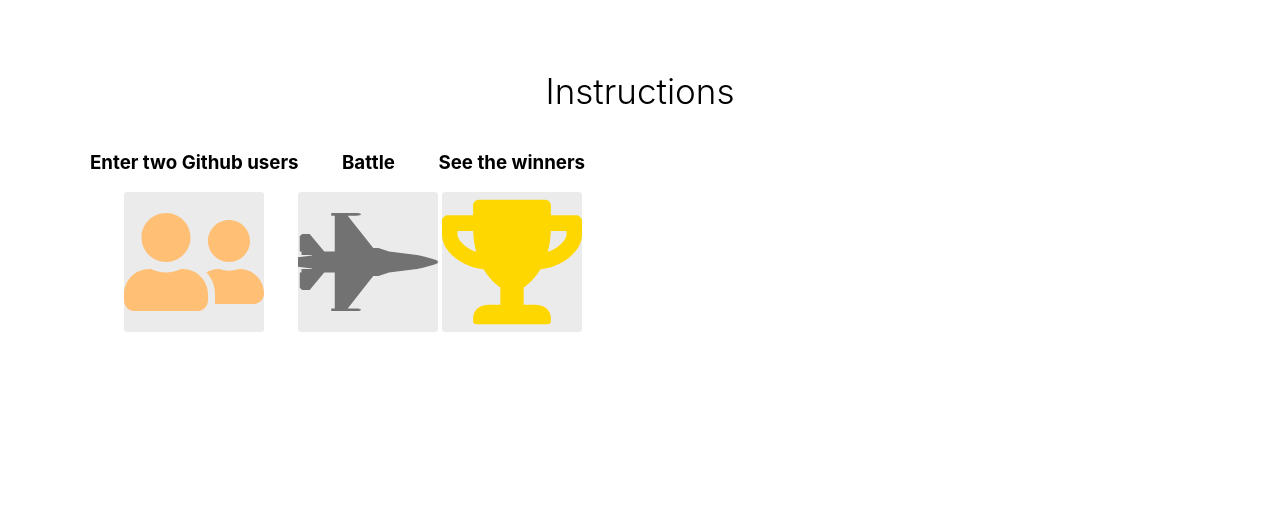
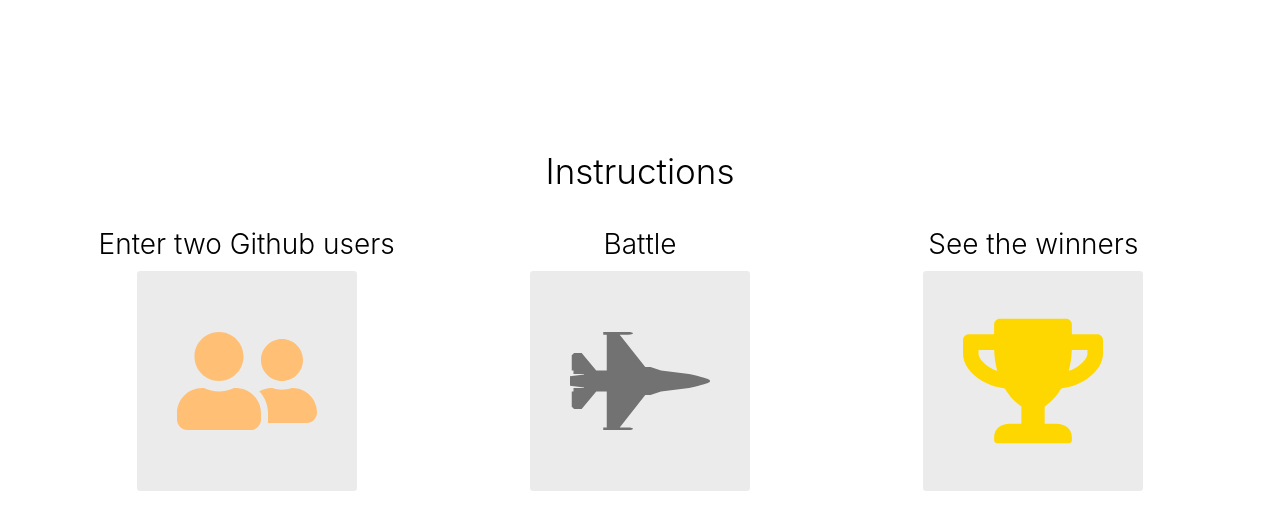
Before and after one commit to iamindika/github-battle, a React app: page / in a window 1280 px wide. Built offline with nearby package versions, Linux system fonts and the light colour scheme.

Commit message:
Style Instructions component

```diff
--- a/app/index.css
+++ b/app/index.css
@@ -53,6 +53,12 @@ li {
   font-size: 35px;
   font-weight: 300;
   margin: 20px;
+}
+
+.header-sm {
+  font-size: 28px;
+  font-weight: 300;
+  margin: 10px;
 }
 
 .avatar {
@@ -111,3 +117,22 @@ li {
 .repo img {
   margin-bottom: 8px;
 }
+
+.instructions-container {
+  margin: 100px 0;
+}
+
+.battle-instructions {
+  padding: 0;
+  font-size: 25px;
+}
+
+.battle-instructions li {
+  flex: 1;
+  min-width: 300px;
+}
+
+.battle-instructions svg {
+  padding: 40px;
+  border-radius: 3px;
+}
```
